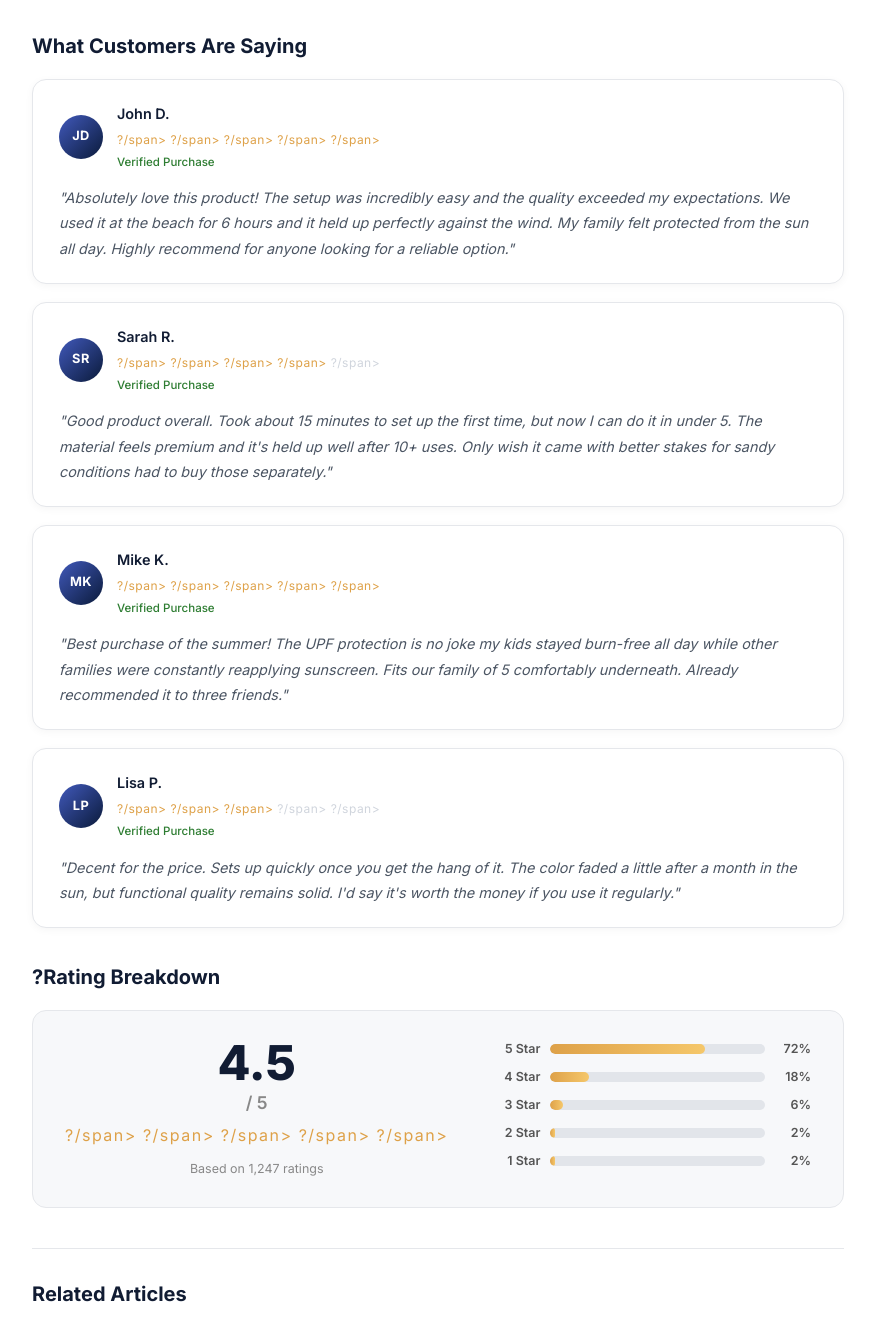
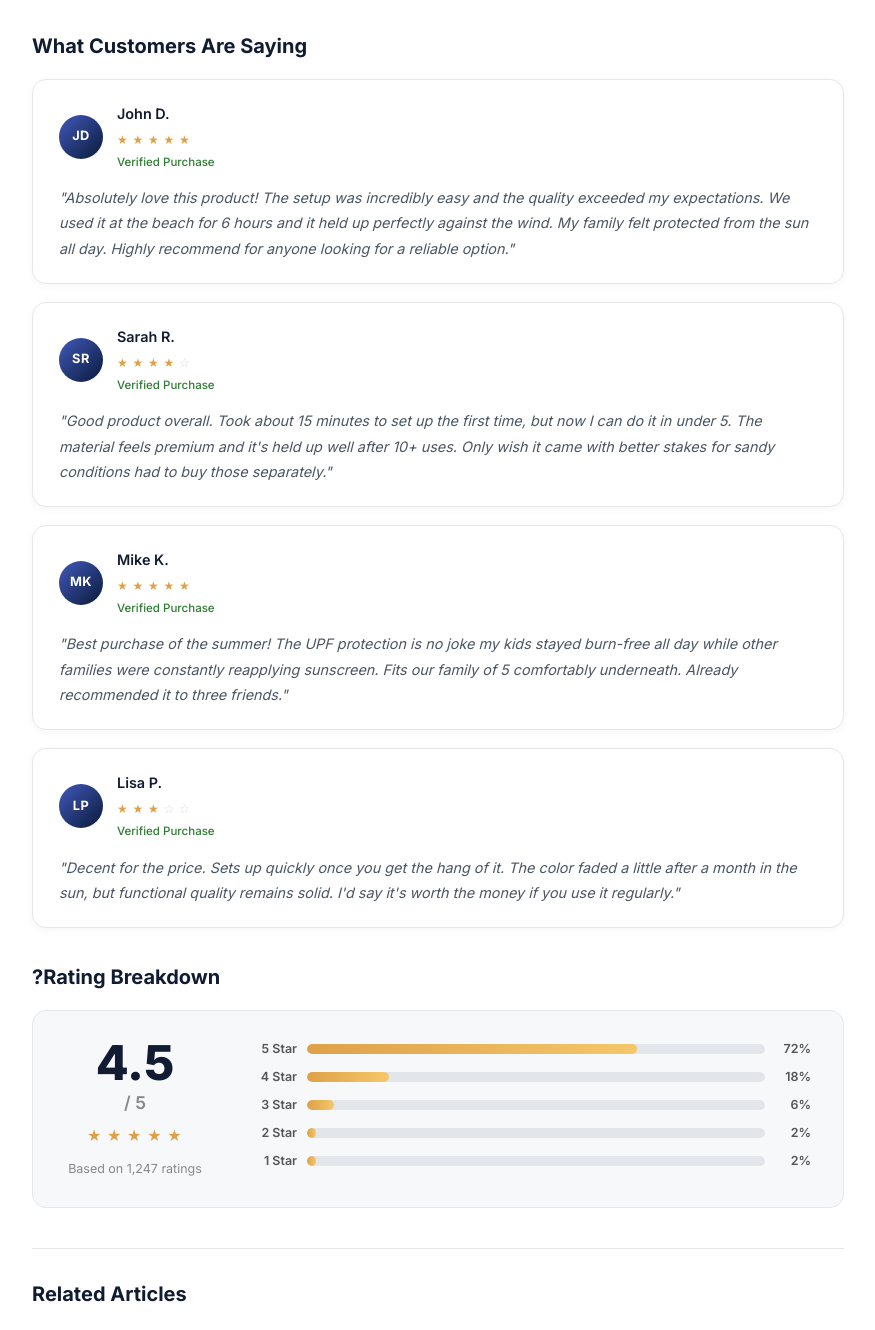
Before and after one commit to hlsst2024-cyber/smrtdesk, a plain HTML site: page article.html in a window 1280 px wide. Shown: the part 1364-2694 px from the top of the page, without its empty margins (32-907 px from the left). Drawn offline with Linux system fonts and the light colour scheme.

Commit message:
fix all mojibake + emoji cleanup final

```diff
--- a/article.html
+++ b/article.html
@@ -220,11 +220,11 @@
               <div class="review-card__user-info">
                 <span class="review-card__name">John D.</span>
                 <div class="review-card__stars">
-                  <span class="review-star review-star--filled">?/span>
-                  <span class="review-star review-star--filled">?/span>
-                  <span class="review-star review-star--filled">?/span>
-                  <span class="review-star review-star--filled">?/span>
-                  <span class="review-star review-star--filled">?/span>
+                  <span class="review-star review-star--filled">★</span>
+                  <span class="review-star review-star--filled">★</span>
+                  <span class="review-star review-star--filled">★</span>
+                  <span class="review-star review-star--filled">★</span>
+                  <span class="review-star review-star--filled">★</span>
                 </div>
                 <span class="review-card__verified">Verified Purchase</span>
               </div>
@@ -245,11 +245,11 @@
               <div class="review-card__user-info">
                 <span class="review-card__name">Sarah R.</span>
                 <div class="review-card__stars">
-                  <span class="review-star review-star--filled">?/span>
-                  <span class="review-star review-star--filled">?/span>
-                  <span class="review-star review-star--filled">?/span>
-                  <span class="review-star review-star--filled">?/span>
-                  <span class="review-star">?/span>
+                  <span class="review-star review-star--filled">★</span>
+                  <span class="review-star review-star--filled">★</span>
+                  <span class="review-star review-star--filled">★</span>
+                  <span class="review-star review-star--filled">★</span>
+                  <span class="review-star">☆</span>
                 </div>
                 <span class="review-card__verified">Verified Purchase</span>
               </div>
@@ -270,11 +270,11 @@
               <div class="review-card__user-info">
                 <span class="review-card__name">Mike K.</span>
                 <div class="review-card__stars">
-                  <span class="review-star review-star--filled">?/span>
-                  <span class="review-star review-star--filled">?/span>
-                  <span class="review-star review-star--filled">?/span>
-                  <span class="review-star review-star--filled">?/span>
-                  <span class="review-star review-star--filled">?/span>
+                  <span class="review-star review-star--filled">★</span>
+                  <span class="review-star review-star--filled">★</span>
+                  <span class="review-star review-star--filled">★</span>
+                  <span class="review-star review-star--filled">★</span>
+                  <span class="review-star review-star--filled">★</span>
                 </div>
                 <span class="review-card__verified">Verified Purchase</span>
               </div>
@@ -295,11 +295,11 @@
               <div class="review-card__user-info">
                 <span class="review-card__name">Lisa P.</span>
                 <div class="review-card__stars">
-                  <span class="review-star review-star--filled">?/span>
-                  <span class="review-star review-star--filled">?/span>
-                  <span class="review-star review-star--filled">?/span>
-                  <span class="review-star">?/span>
-                  <span class="review-star">?/span>
+                  <span class="review-star review-star--filled">★</span>
+                  <span class="review-star review-star--filled">★</span>
+                  <span class="review-star review-star--filled">★</span>
+                  <span class="review-star">☆</span>
+                  <span class="review-star">☆</span>
                 </div>
                 <span class="review-card__verified">Verified Purchase</span>
               </div>
@@ -321,11 +321,11 @@
             <span class="rating-overall__score">4.5</span>
             <span class="rating-overall__max">/ 5</span>
             <div class="rating-overall__stars">
-              <span class="review-star review-star--filled">?/span>
-              <span class="review-star review-star--filled">?/span>
-              <span class="review-star review-star--filled">?/span>
-              <span class="review-star review-star--filled">?/span>
-              <span class="review-star review-star--half">?/span>
+              <span class="review-star review-star--filled">★</span>
+              <span class="review-star review-star--filled">★</span>
+              <span class="review-star review-star--filled">★</span>
+              <span class="review-star review-star--filled">★</span>
+              <span class="review-star review-star--half">★</span>
             </div>
             <span class="rating-overall__count">Based on 1,247 ratings</span>
           </div>
```
